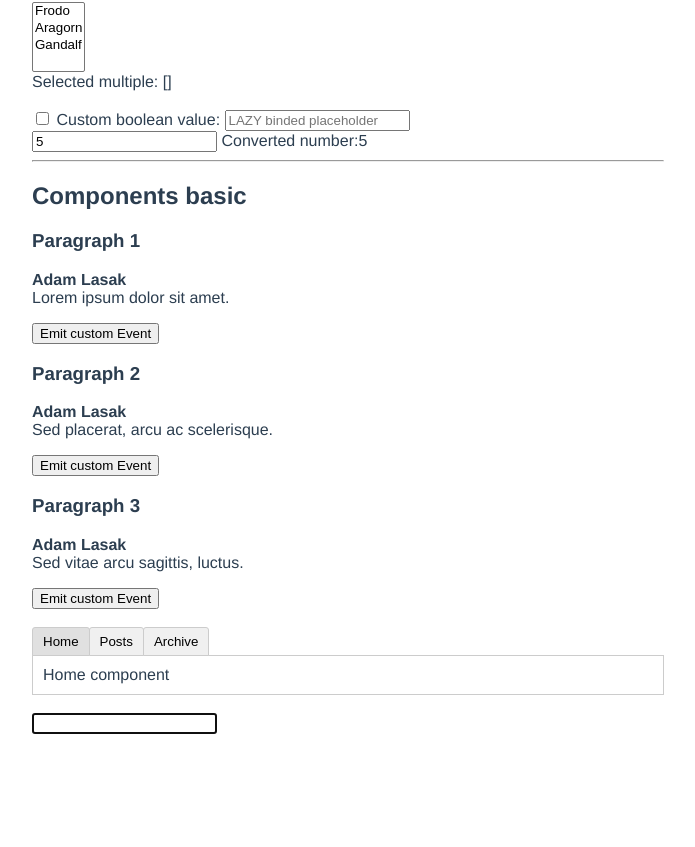
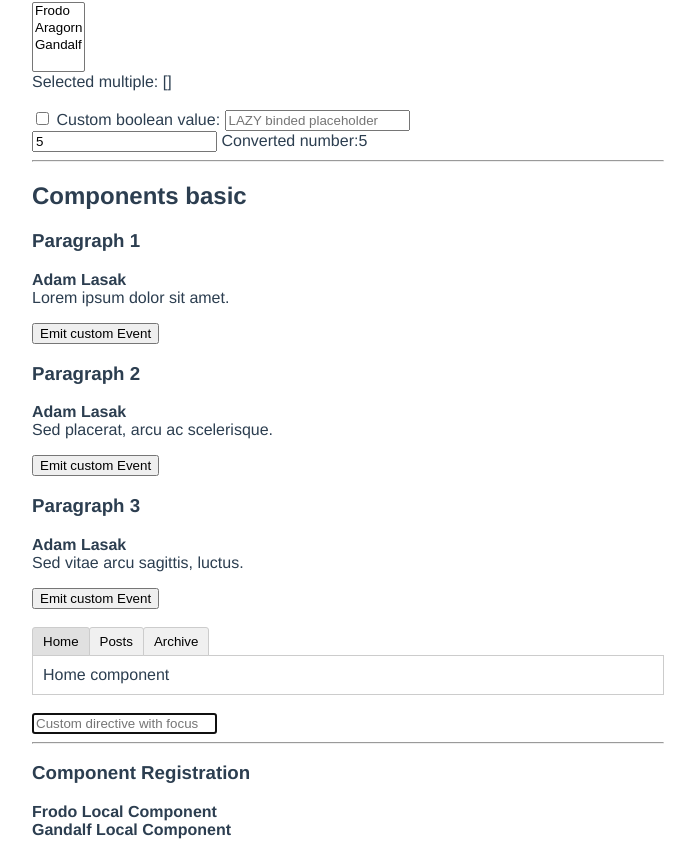
Before and after one commit to pr033r/vue2-demo, a Vue app: page /#/testing-vue-features in a window 1280 px wide. Shown: the part 2377-3224 px from the top of the page, without its empty margins (292-987 px from the left). Before the commit the page ends 3119 px from the top, so only its background shows below. Built offline with nearby package versions, Linux system fonts and the light colour scheme.

Commit message:
component registration

```diff
--- a/package.json
+++ b/package.json
@@ -9,7 +9,7 @@
   },
   "dependencies": {
     "lodash": "^4.17.11",
-    "vue": "^2.5.21",
+    "vue": "^2.5.22",
     "vue-router": "^3.0.2"
   },
   "devDependencies": {
@@ -19,7 +19,7 @@
     "babel-eslint": "^10.0.1",
     "eslint": "^5.12.0",
     "eslint-plugin-vue": "^5.1.0",
-    "vue-template-compiler": "^2.5.21"
+    "vue-template-compiler": "^2.5.22"
   },
   "eslintConfig": {
     "root": true,
--- a/src/components/ComponentsBasics.vue
+++ b/src/components/ComponentsBasics.vue
@@ -22,7 +22,7 @@
       ></component><br>
 
       <!-- Custom directive to focus element. -->
-      <input type="text" v-focus>
+      <input placeholder="Custom directive with focus" type="text" v-focus>
 
       <!--
       This will lead to issues when using components with elements that have such restrictions.
--- a/src/components/TestingVueFeatures.vue
+++ b/src/components/TestingVueFeatures.vue
@@ -15,7 +15,9 @@
     <FormInputBindings></FormInputBindings><hr>
 
     <h2>Components basic</h2>
-    <ComponentsBasics></ComponentsBasics>
+    <ComponentsBasics></ComponentsBasics><hr>
+
+    <ComponentRegistration></ComponentRegistration>
 
   </div>
 </template>
@@ -29,6 +31,7 @@ import ListRendering from './ListRendering.vue';
 import EventHandling from './EventHandling.vue';
 import FormInputBindings from './FormInputBindings.vue';
 import ComponentsBasics from './ComponentsBasics.vue';
+import ComponentRegistration from './componentsInDepth/ComponentRegistration.vue';
 
 export default {
   name: "TestingVueFeatures",
@@ -41,6 +44,7 @@ export default {
     EventHandling,
     FormInputBindings,
     ComponentsBasics,
+    ComponentRegistration,
   }
 };
 </script>
--- /dev/null
+++ b/src/components/componentsInDepth/ComponentRegistration.vue
@@ -0,0 +1,68 @@
+<template>
+  <div>
+    <h3>Component Registration</h3>
+
+    <component :is="fellowshipComponents[0]"></component>
+    <component :is="fellowshipComponents[1]"></component>
+  </div>
+</template>
+
+<script>
+  // import/require and export is Moduling system (Babel, Webpack)
+  // available in ES2015+
+  import Vue from 'vue';
+  import ComponentsBasics from '../ComponentsBasics.vue';
+
+  // Globaly registered component - can be used in the template of any
+  // root Vue instance (new Vue) created after registration,
+
+  // See documentation for mostly used components (custom inputs, buttons, ...)
+  // with Base... prefix
+
+  // !! global registration must take place before the root Vue instance is created !!
+
+  // Locally created component - first way
+  Vue.component('ComponentRegisteredGlobaly', {
+    template: `<div><h3>Globaly registered component</h3></div>`,
+  });
+
+  // Locally created components - second way, otherwise if we want to share them
+  // to the particular copmonent, we're using Module (import/require)
+  const fellowshipComponents = [
+    {
+      name: 'FrodoComponent',
+      template: `<div><b>Frodo Local Component</b></div>`,
+      data() {
+        return {
+          skills: []
+        }
+      },
+    },
+    {
+      name: 'GandalfComponent',
+      template: `<div><b>Gandalf Local Component</b></div>`,
+      data() {
+        return {
+          skills: []
+        }
+      },
+    },
+  ];
+
+  export default {
+    data() {
+      return {
+        fellowshipComponents
+      }
+    },
+
+    components: {
+      // Local registration in a Module System
+      ComponentsBasics,
+    }
+  }
+</script>
+
+<style scoped>
+
+</style>
```
Also changed, not shown: 1 other file (tests, documents, lock files or other folders).
